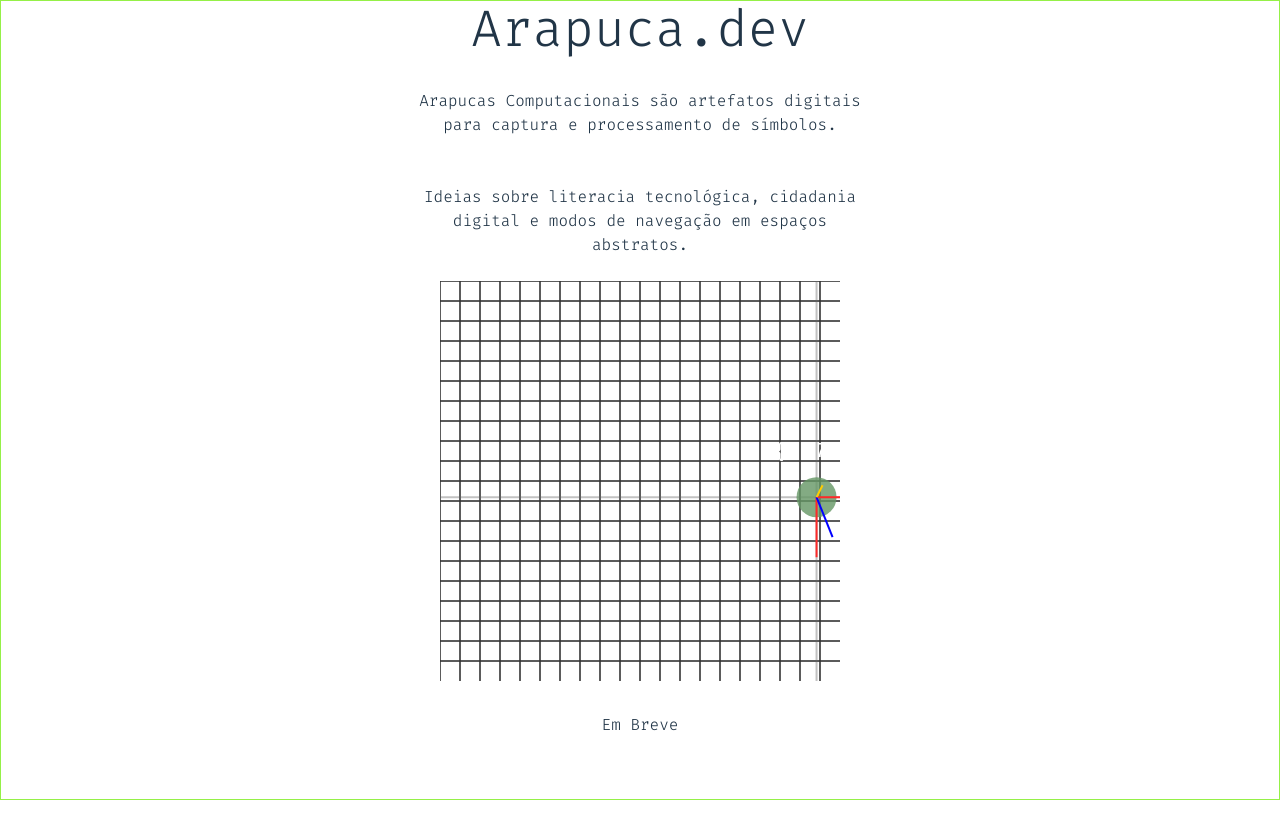
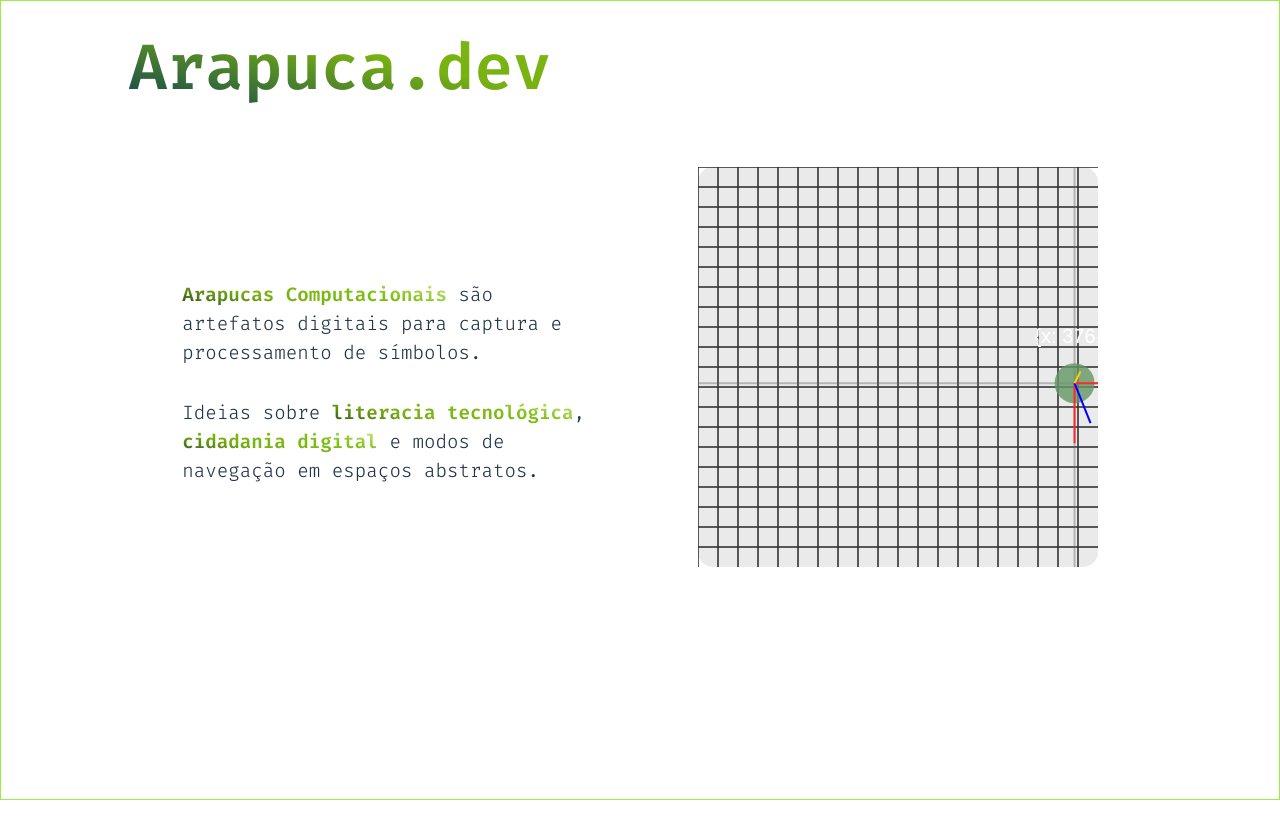
Before and after one commit to LeonAndrade/arapuca.dev, a React (Vite) app: page / in a window 1280 px wide. Before the commit the page ends 800 px from the top, so only its background shows below. Built offline with nearby package versions, Linux system fonts and the light colour scheme; a web font is replaced by a local one.

Commit message:
experimentando com estilos

```diff
--- a/src/App.css
+++ b/src/App.css
@@ -44,27 +44,68 @@ p, h1, h2, h3, h4, h5, h6 {
   text-align: center;
 }
 
+.header {
+  margin: 2rem 10%;
+  text-align: left;
+  font-weight: 600;
+  font-size: 4rem;
+
+  background: -webkit-linear-gradient(77deg, rgb(19, 70, 79) 0%, rgba(120,177,18,1) 34%, rgba(125,191,18,1) 67%, rgba(251,255,239,1) 100%);
+  background-clip: inherit;
+  -webkit-background-clip: text;
+  -webkit-text-fill-color: transparent;
+  /* } */
+}
+
 .main {
-  max-width: 60%;
+  max-width: 80%;
   margin: 0 auto;
+
+  display: flex;
+  flex-direction: row;
+  justify-content: space-around;
+  align-items: center;
+  text-align: center;
+}
+
+.intro {
+  width: 40%;
 
   display: flex;
   flex-direction: column;
   justify-content: center;
   align-items: center;
   text-align: center;
+
+  font-size: 1.2rem;
 }
 
-.main p {
-  width: 60%;
-  height: 4rem;
+.intro p {
+  height: fit-content;
   margin-top: 2rem;
+  justify-content: center;
+  text-align: left;
+}
+
+.intro p strong {
+  font-weight: 600;
+  /* color: #536600; */
+  background: -webkit-linear-gradient(77deg, rgb(42, 79, 19) 0%, rgba(120,177,18,1) 34%, rgba(125,191,18,1) 67%, rgb(208, 233, 135) 100%);
+  background-clip: inherit;
+  -webkit-background-clip: text;
+  -webkit-text-fill-color: transparent;
 }
 
 .canvasContainer {
-  background-color: rgba(255, 255, 255, .1);
   border-radius: 15px;
+  background-color:rgb(150, 150, 150, .2);
   width: 400px;
   height: 400px;
   margin: 2rem 0;
+
+  display: flex;
+  flex-direction: column;
+  justify-content: space-between;
+  align-items: center;
+  text-align: center;
 }
--- a/src/App.jsx
+++ b/src/App.jsx
@@ -1,4 +1,4 @@
-import VectorBall from './canvas/VectorBall';
+import VectorBall from './components/VectorBall';
 
 import './App.css';
 
@@ -8,15 +8,16 @@ function App() {
     <div className="App">
       <h1 className='header'>Arapuca.dev</h1>
       <div className="main">
-        <p className='subheader'>
-          Arapucas Computacionais são artefatos digitais para captura e processamento de símbolos.
-        </p>
-        <p>
-          Ideias sobre literacia tecnológica, cidadania digital e modos de navegação em espaços abstratos.
-        </p>
+        <div className="intro">
+          <p className='subheader'>
+            <strong>Arapucas Computacionais</strong> são artefatos digitais para captura e processamento de símbolos.
+          </p>
+          <p>
+            Ideias sobre <strong>literacia tecnológica</strong>, <strong>cidadania digital</strong> e modos de navegação em espaços abstratos.
+          </p>
+        </div>
         <VectorBall />
       </div>
-      <p>Em Breve</p>
     </div>
   )
 }
--- a/src/components/Canvas.jsx
+++ b/src/components/Canvas.jsx
@@ -1,8 +1,6 @@
 function Canvas({canvasRef, witdh, height}) {
   return(
-    <div className="canvasContainer">
-      <canvas ref={canvasRef} width={600} height={600}/>
-    </div>
+    <canvas ref={canvasRef} width={600} height={600}/>
   )
 }
 
--- a/src/canvas/VectorBall.jsx
+++ b/src/components/VectorBall.jsx
@@ -1,6 +1,6 @@
 import { useState, useEffect, useRef } from 'react';
 
-import Canvas from '../components/Canvas';
+import Canvas from './Canvas';
 import PVector from '../helpers/PVector';
 import BaseVector from '../helpers/BaseVector';
 
@@ -80,7 +80,9 @@ function VectorBall() {
   }, [])
 
   return (
-    <Canvas canvasRef={canvas} witdh={canvasWidth} height={canvasHeight}/>
+    <div className="canvasContainer">
+      <Canvas canvasRef={canvas} witdh={canvasWidth} height={canvasHeight}/>
+    </div>
   )
 }
 
```
